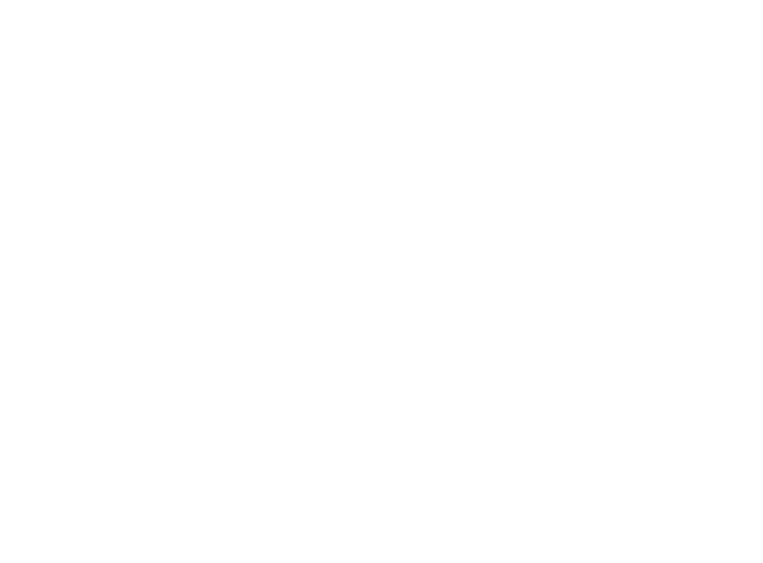
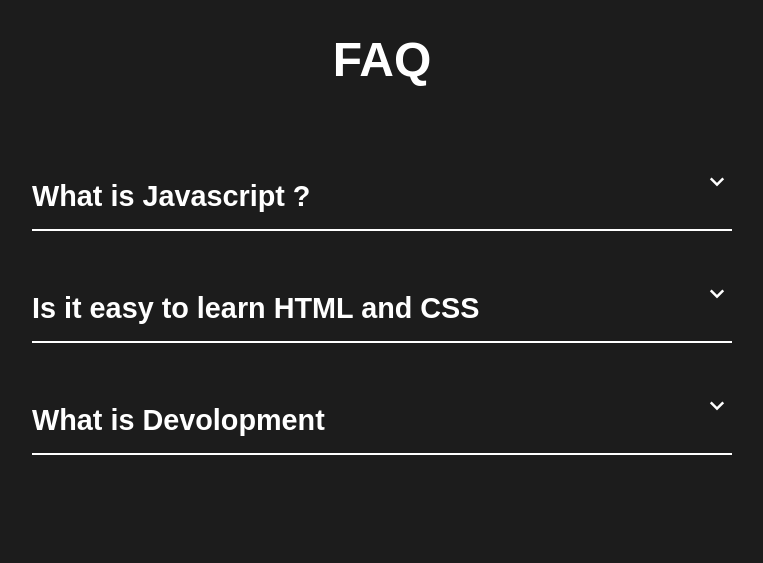
Before and after one commit to Hayotbek-Turgunov/Quesion-faq, a plain HTML site: page index.html in a window 1280 px wide. Shown: the whole page, without its empty margins (258-1021 px from the left). Drawn offline with nearby package versions, Linux system fonts and the light colour scheme.

Commit message:
End of project

```diff
--- a/css/styles.css
+++ b/css/styles.css
@@ -1,44 +1,82 @@
-html{
+html {
   box-sizing: border-box;
   height: 100%;
   scroll-behavior: smooth;
 }
+
 *,
 *::before,
-*::after{
-  box-sizing:inherit ;
+*::after {
+  box-sizing: inherit;
 }
 
-body{
-  display: flex;
-  flex-direction: column;
-  height: 100%;
-  padding: 0;
-  margin: 0;
-  font-family: "Arial",sans-serif;
-  font-size: 16px;
-  line-height: 1.5;
-  background-color: #fff;
-  color: #222;
+body {
+  font-family: sans-serif;
+  background: #1c1c1c;
+  color: #fff;
 }
 
-img{
+img {
   max-width: 100%;
   height: auto;
 }
 
-/* CONTAINER */
-.container{
- width: 100%;
- max-width: 1200px;
- padding-left: 50px;
- padding-right: 50px;
- margin-left: auto;
- margin-right: auto;
+section {
+  min-height: 100vh;
+  width: 80%;
+  margin: 0 auto;
+  display: flex;
+  flex-direction: column;
+  align-items: center;
 }
 
+.title {
+  font-size: 3rem;
+  margin: 2rem 0rem;
+}
 
-/* MAIN-CONTENT */
-.main-content{
-  flex-grow:1;
+.faq {
+  max-width: 700px;
+  margin-top: 2rem;
+  padding-bottom: 1rem;
+  border-bottom: 2px solid #fff;
+  cursor: pointer;
 }
+
+.question {
+  display: flex;
+  justify-content: space-between;
+  align-items: center;
+}
+
+.bx-chevron-down {
+  font-size: 30px;
+  color: #fff;
+  transition: transform 0.5s ease-in;
+}
+
+.question h3 {
+  font-size: 1.8rem;
+  margin-bottom: 0;
+}
+
+.answer p {
+  padding-top: 1rem;
+  line-height: 1.6;
+  font-size: 1.4rem;
+  margin-top: 0;
+}
+
+.answer {
+  max-height: 0;
+  overflow: hidden;
+  transition: max-height 1.4s ease;
+}
+
+.faq.active .answer {
+  max-height: 300px;
+}
+
+.faq.active .bx-chevron-down {
+  transform: rotate(180deg);
+}
--- a/index.html
+++ b/index.html
@@ -1,17 +1,70 @@
 <!DOCTYPE html>
 <html lang="en">
+
 <head>
   <meta charset="UTF-8">
   <meta http-equiv="X-UA-Compatible" content="IE=edge">
   <meta name="viewport" content="width=device-width, initial-scale=1.0">
+  <title>Document</title>
 
+  <!-- font-awesome -->
+  <link href='https://unpkg.com/boxicons@2.1.4/css/boxicons.min.css' rel='stylesheet'>
   <!-- STYLES -->
-  <title>Document</title>
   <link rel="stylesheet" href="./css/necolas.github.io_normalize.css_8.0.1_normalize.css">
   <link rel="stylesheet" href="./css/styles.css">
+
 </head>
+
 <body>
+
+  <section>
+    <h2 class="title">FAQ</h2>
+
+    <div class="faq">
+      <div class="question">
+        <h3>What is Javascript ?</h3>
+
+        <a href="#">
+          <i class='bx bx-chevron-down'></i>
+        </a>
+      </div>
+      <div class="answer">
+        <p>Lorem ipsum dolor sit amet consectetur, adipisicing elit. Architecto dolor aliquam rerum libero obcaecati
+          asperiores, dicta deleniti soluta? Necessitatibus, eaque.</p>
+      </div>
+    </div>
+
+    <div class="faq">
+      <div class="question">
+        <h3>Is it easy to learn HTML and CSS</h3>
+
+        <a href="#">
+          <i class='bx bx-chevron-down'></i>
+        </a>
+      </div>
+      <div class="answer">
+        <p>Lorem ipsum dolor sit amet consectetur, adipisicing elit. Architecto dolor aliquam rerum libero obcaecati
+          asperiores, dicta deleniti soluta? Necessitatibus, eaque.</p>
+      </div>
+    </div>
+
+    <div class="faq">
+      <div class="question">
+        <h3>What is Devolopment</h3>
+
+        <a href="#">
+          <i class='bx bx-chevron-down'></i>
+        </a>
+      </div>
+      <div class="answer">
+        <p>Lorem ipsum dolor sit amet consectetur, adipisicing elit. Architecto dolor aliquam rerum libero obcaecati
+          asperiores, dicta deleniti soluta? Necessitatibus, eaque.</p>
+      </div>
+    </div>
+  </section>
+
 
   <script src="./js/main.js"></script>
 </body>
+
 </html>
--- a/js/main.js
+++ b/js/main.js
@@ -0,0 +1,8 @@
+const faqs = document.querySelectorAll('.faq')
+
+
+faqs.forEach(faq => {
+    faq.addEventListener('click', () => {
+        faq.classList.toggle('active')
+    })
+})
```
